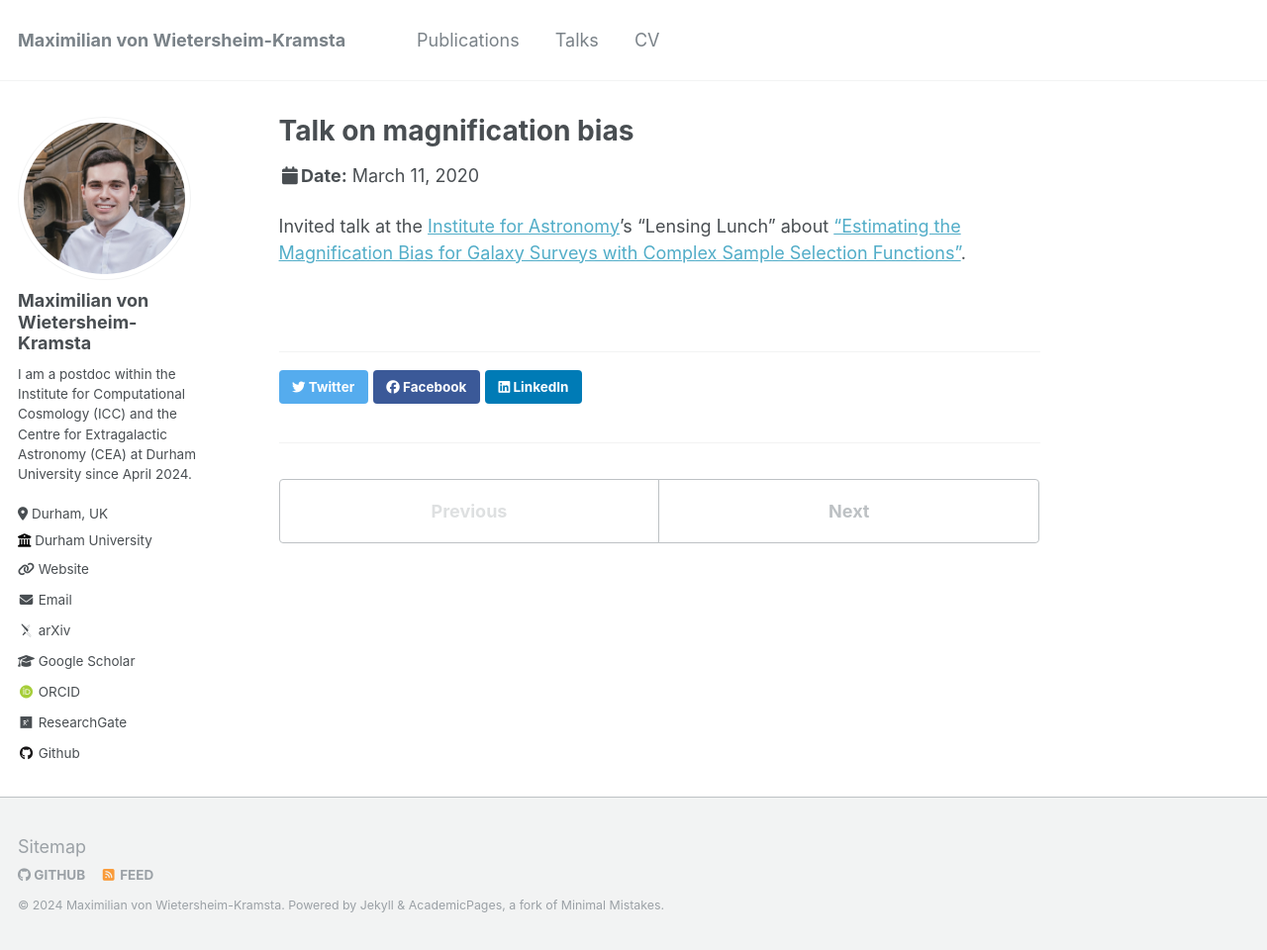
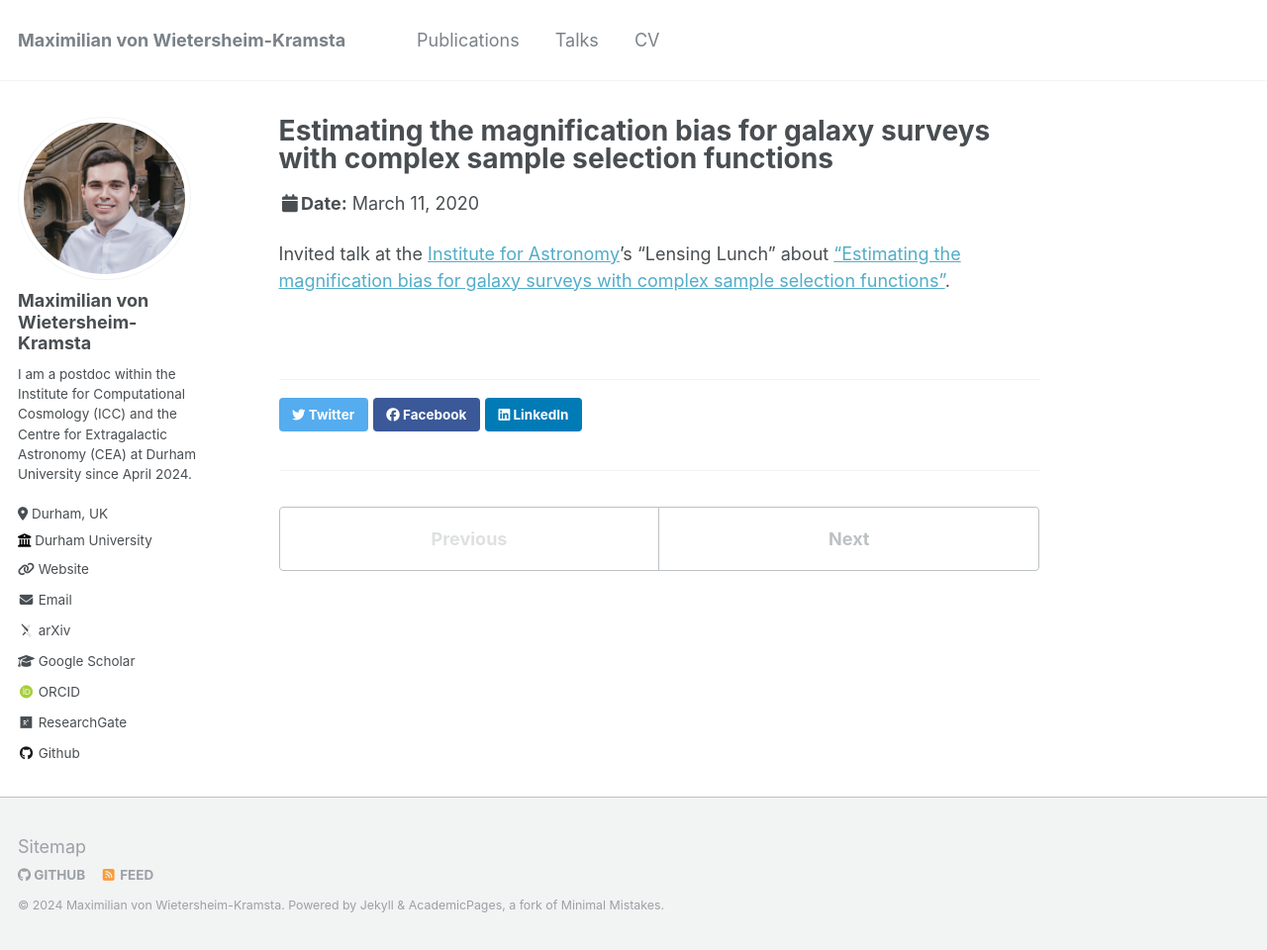
Before and after one commit to mwiet/mwiet.github.io, a Jekyll site: the page built from _talks/2020-03-11.md, in a window 1280 px wide and 960 px high. Shown: the whole window at 99% size. Built offline with Jekyll 4.4.1, drawn with Linux system fonts in a browser that asks for light colours; some web fonts are replaced.

Commit message:
Updated talks

```diff
--- a/_talks/2020-03-11.md
+++ b/_talks/2020-03-11.md
@@ -1,5 +1,5 @@
 ---
-title: "Talk on magnification bias"
+title: "Estimating the magnification bias for galaxy surveys with complex sample selection functions"
 collection: talks
 type: "Invited talk"
 permalink: /talks/2020-03-11
@@ -8,4 +8,4 @@ date: 2020-03-11
 location: "Edinburgh, United Kingdom"
 ---
 
-Invited talk at the [Institute for Astronomy](https://ifa.roe.ac.uk/)'s "Lensing Lunch" about ["Estimating the Magnification Bias for Galaxy Surveys with Complex Sample Selection Functions"](../files/2020-03-11_magnification_bias_boss_kids_presentation.pdf).
+Invited talk at the [Institute for Astronomy](https://ifa.roe.ac.uk/)'s "Lensing Lunch" about ["Estimating the magnification bias for galaxy surveys with complex sample selection functions"](../files/2020-03-11_magnification_bias_boss_kids_presentation.pdf).
```
Also changed, not shown: _talks/2020-11-23.md (+1 -1 lines).
